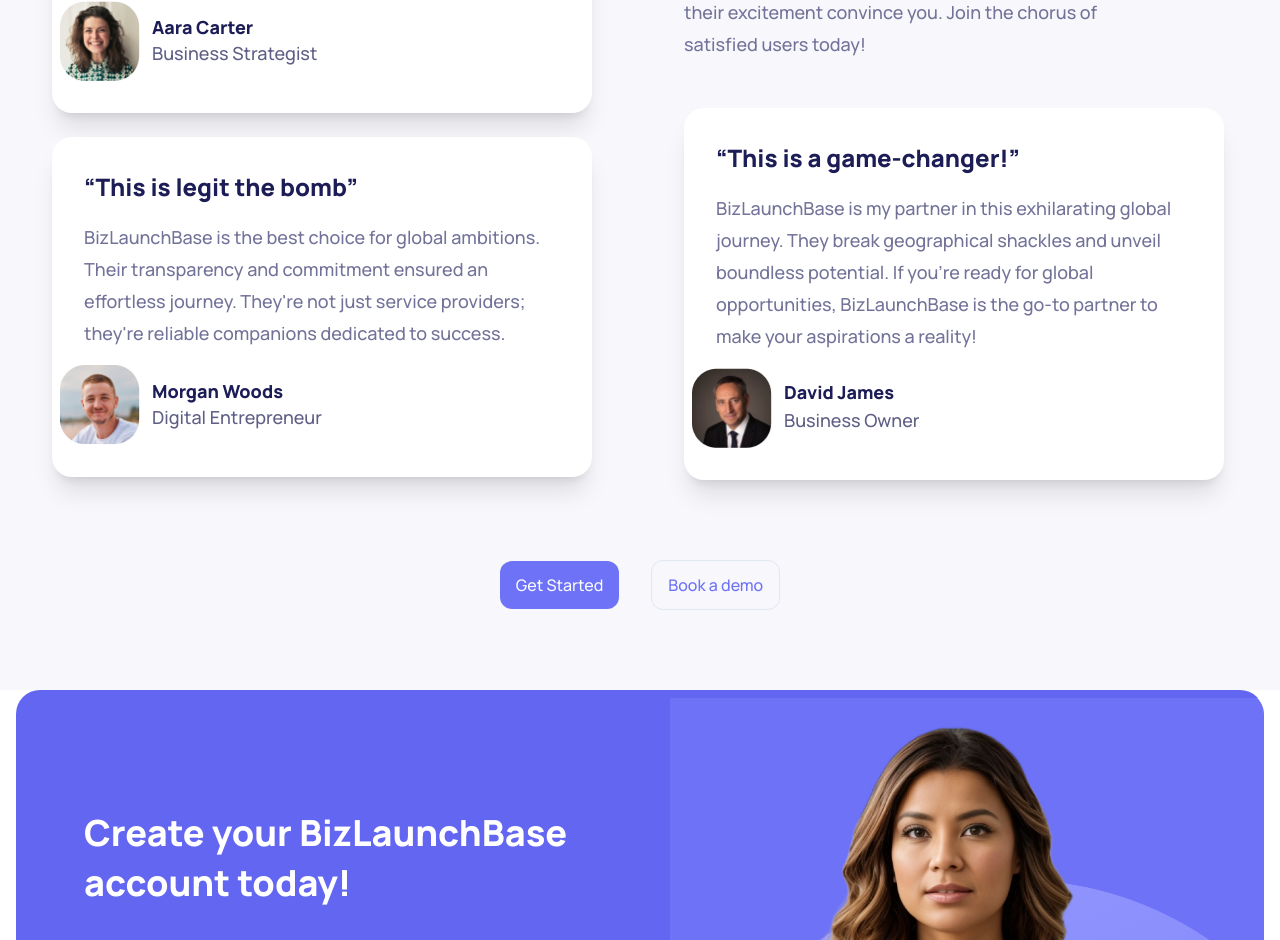
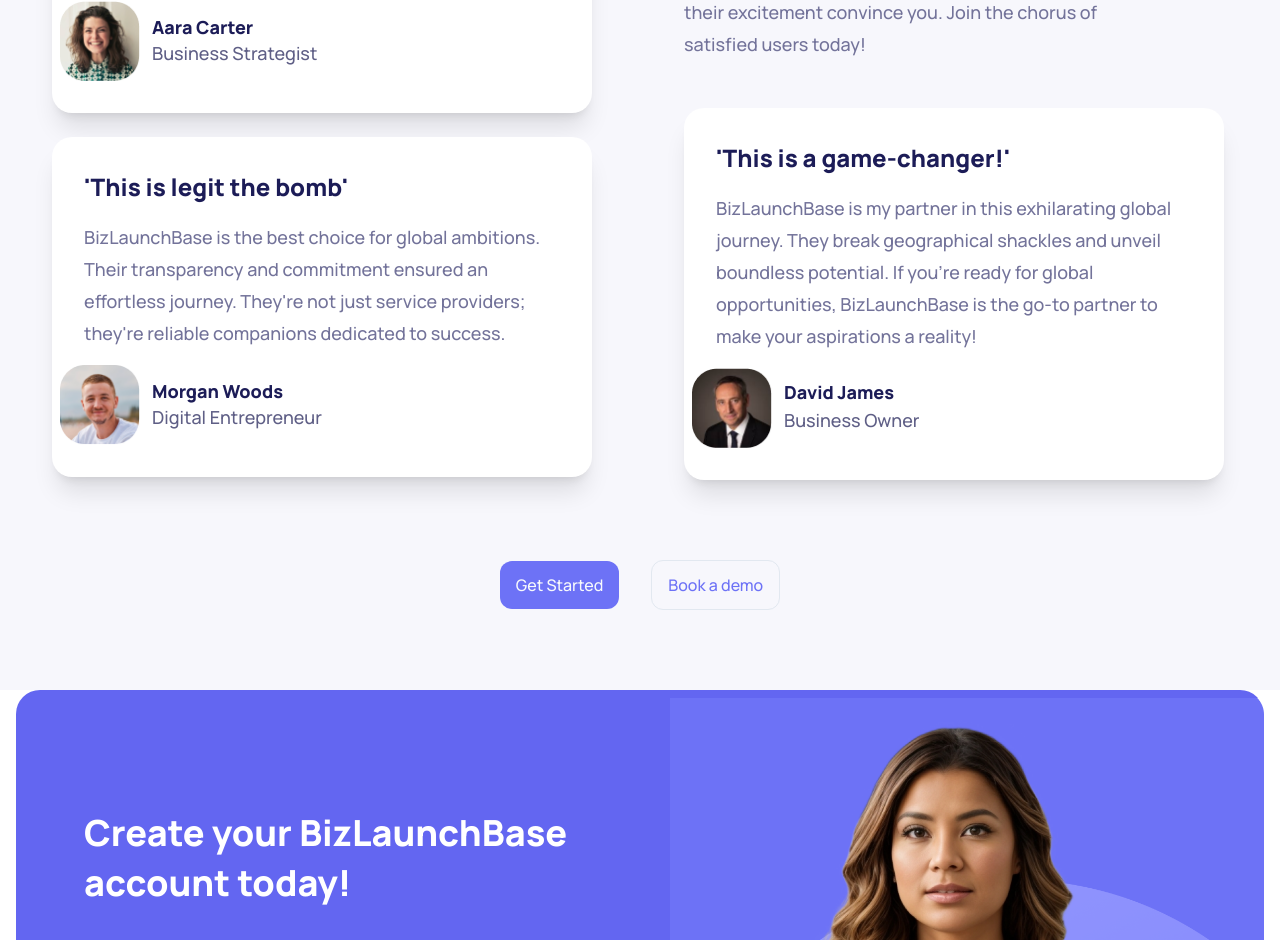
Before and after one commit to Iqtidartara/Biz-Launchbase, a Next.js app: page / in a window 1280 px wide. Shown: the part 4343-5283 px from the top of the page. Built offline with nearby package versions, Linux system fonts and the light colour scheme.

Commit message:
Biz launch base

```diff
--- a/components/Testimonials.tsx
+++ b/components/Testimonials.tsx
@@ -39,7 +39,7 @@
             <div className="bg-white w-full md:w-full lg:w-[540px] p-4 md:p-6 lg:p-8 flex flex-col items-center justify-center gap-4 md:gap-8 shadow-xl rounded-[20px] mt-6 md:mt-0">
               <div className="flex-col items-start gap-3">
                 <h2 className="text-[#1C1C57] text-[24px] md:text-[24px] lg:text-[24px] font-extrabold leading-[36px] md:leading-[36px] lg:leading-[36px]">
-                  “This is legit the bomb”
+                &apos;This is legit the bomb&apos;
                 </h2>
                 <p className="text-[#73739A] text-[18px] md:text-[18px] lg:text-[18px] font-medium leading-[32px] md:leading-[32px] lg:leading-[32px] pt-4">
                   BizLaunchBase is the best choice for global ambitions. Their
@@ -75,7 +75,7 @@
                 Don&apos;t take our word for it, take theirs
               </h1>
               <p className="text-[#73739A] text-[18px] md:text-[18px] lg:text-[18px] font-medium leading-[32px]">
-                Fans can't stop talking! Don't just take our word, let their
+                Fans can&apos;t stop talking! Don&apos;t just take our word, let their
                 excitement convince you. Join the chorus of satisfied users today!
               </p>
             </div>
@@ -84,7 +84,7 @@
             <div className="bg-white w-full md:w-full lg:w-[540px] p-4 md:p-6 lg:p-8 flex flex-col items-center justify-center gap-4 md:gap-8 mt-6 shadow-xl rounded-[20px] ">
               <div className="flex-col items-start gap-3">
                 <h2 className="text-[#1C1C57] text-[24px] md:text-[24px] lg:text-[24px] font-extrabold leading-[36px] md:leading-[36px] lg:leading-[36px]">
-                  “This is a game-changer!”
+                &apos;This is a game-changer!&apos;
                 </h2>
                 <p className="text-[#73739A] text-[18px] md:text-[18px] lg:text-[18px] font-medium leading-[32px] md:leading-[32px] lg:leading-[32px] pt-4 tracking-[2]">
                   BizLaunchBase is my partner in this exhilarating global journey.
```
